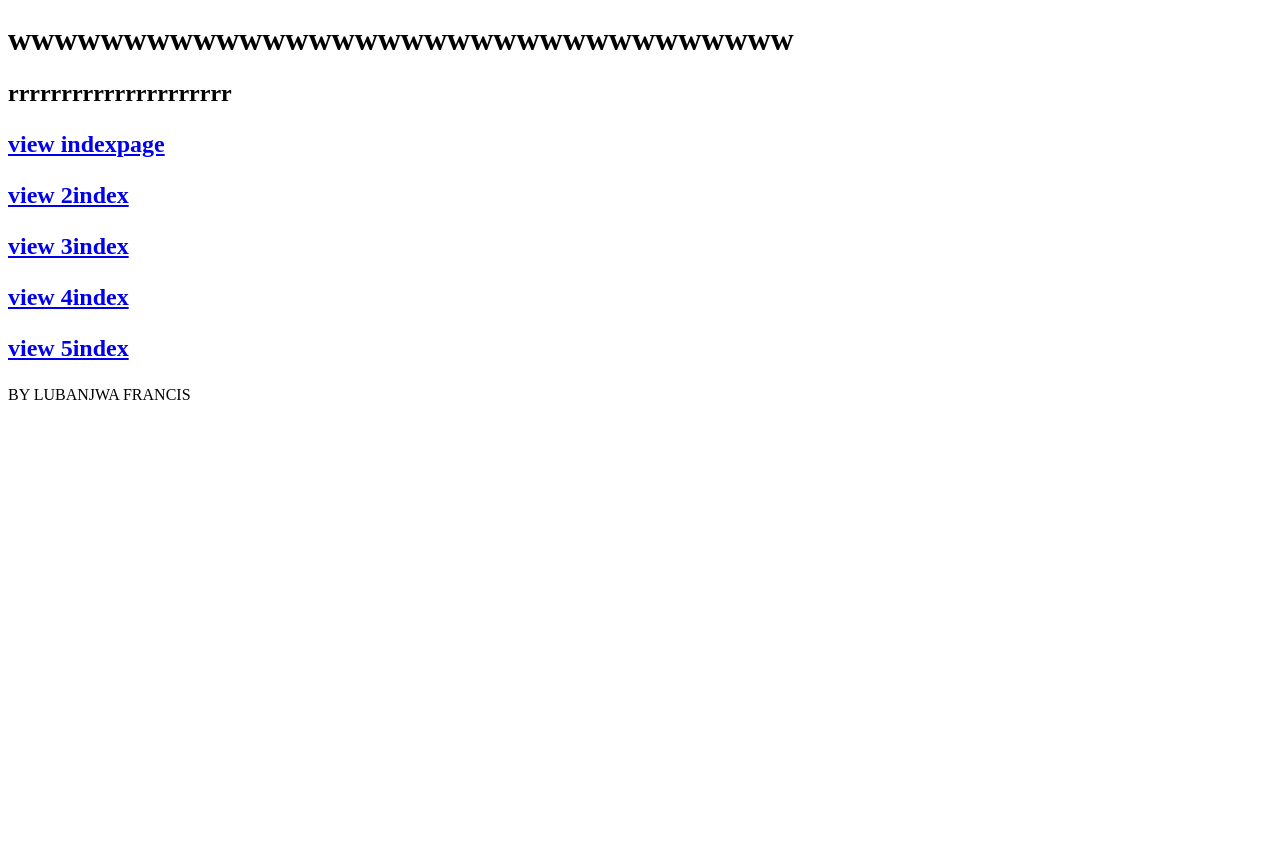
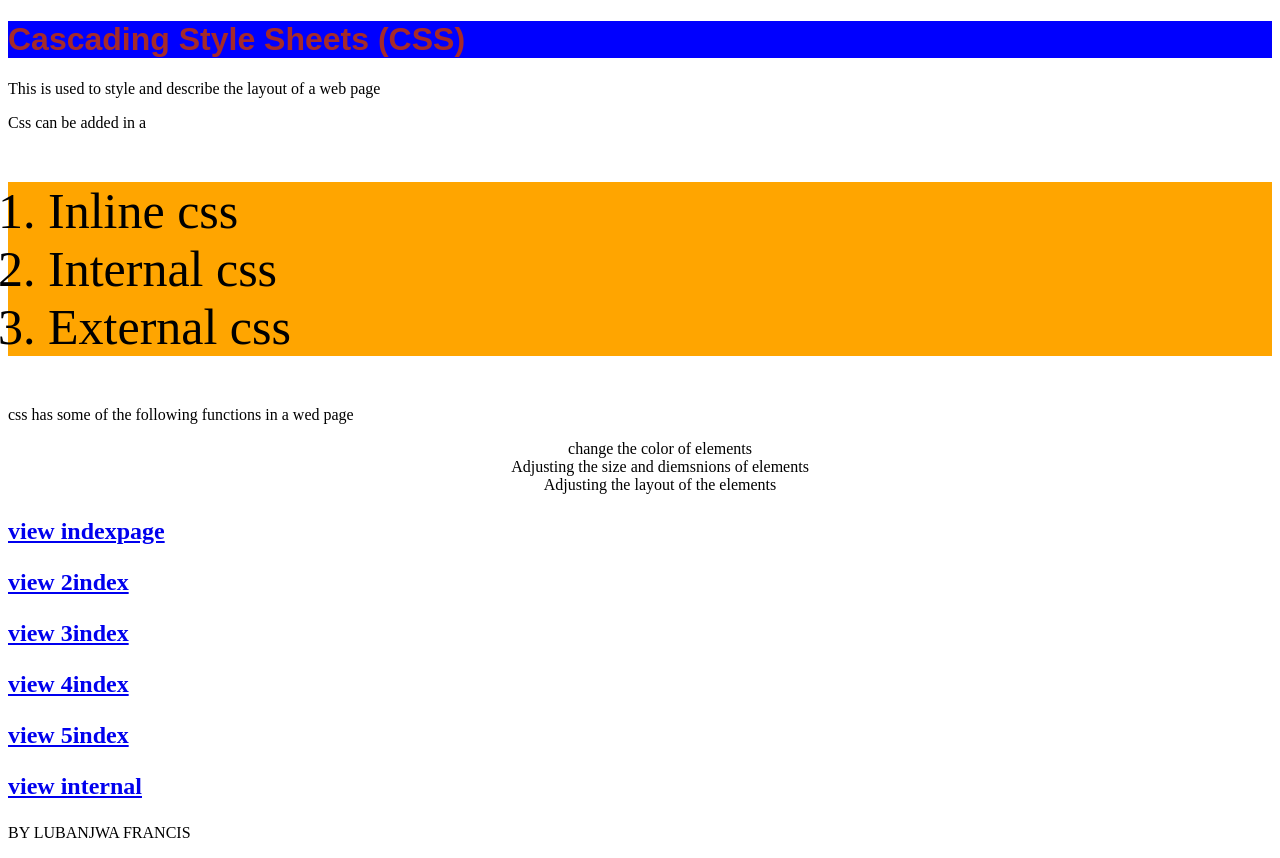
Before and after one commit to francislub/BROTHER-MOSES, a plain HTML site: page 5index.html in a window 1280 px wide. Before the commit the page ends 800 px from the top, so only its background shows below. Drawn offline with Linux system fonts and the light colour scheme.

Commit message:
more
work

```diff
--- a/5index.html
+++ b/5index.html
@@ -4,16 +4,30 @@
     <meta charset="UTF-8">
     <meta http-equiv="X-UA-Compatible" content="IE=edge">
     <meta name="viewport" content="width=H, initial-scale=1.0">
-    <title>work 5</title>
+    <title>INLINE CSS</title>
 </head>
 <body>
-    <h1>wwwwwwwwwwwwwwwwwwwwwwwwwwwwwwwwww</h1>
-    <h2>rrrrrrrrrrrrrrrrrrrrr</h2>
+    <h1 style ="color: brown; font-family: Arial, Helvetica, sans-serif; background-color: blue;">Cascading Style Sheets (CSS)</h1>
+    <P>This is used to style and describe the layout of a web page</P>
+    <p>Css can be added in a</p>
+    <ol style ="background-color:orange ; font-size: 50px;">
+       <li>Inline css</li>
+        <li>Internal css</li>
+        <Li>External css</Li>
+        </ol>
+    <p>css has some of the following functions in a wed page</p>
+    <ul style ="text-align: center; list-style: none ;">
+        <Li>change the color of elements</Li>
+        <Li>Adjusting the size and diemsnions of elements</Li>
+        <Li>Adjusting the layout of the elements</Li>
+    </ul>
+
     <h2 bold><a href="index.html"><p>view indexpage</p></a></h2>
     <h2 bold><a href="2index.html"><p>view 2index</p></a></h2>
     <h2 bold><a href="3index.html"><p>view 3index</p></a></h2>
     <h2 bold><a href="4index.html"><p>view 4index</p></a></h2>
     <h2 bold><a href="5index.html"><p>view 5index</p></a></h2>
+    <h2><a href="internal.html"><p>view internal</p></a></h2>
     <p>BY LUBANJWA FRANCIS</p>
 </body>
 </html>
```
Also changed, not shown: 4index.html (+1 -0 lines), internal.html (added, +41 -0 lines).
